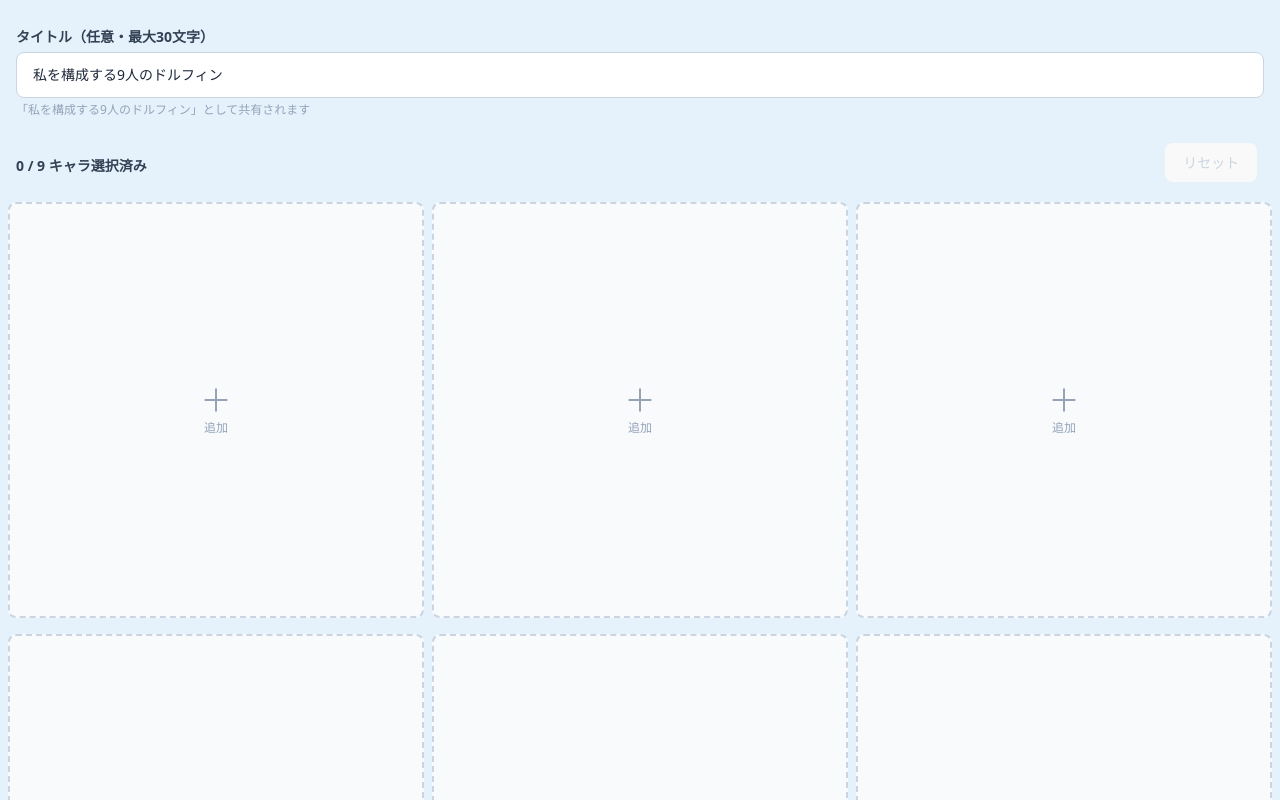
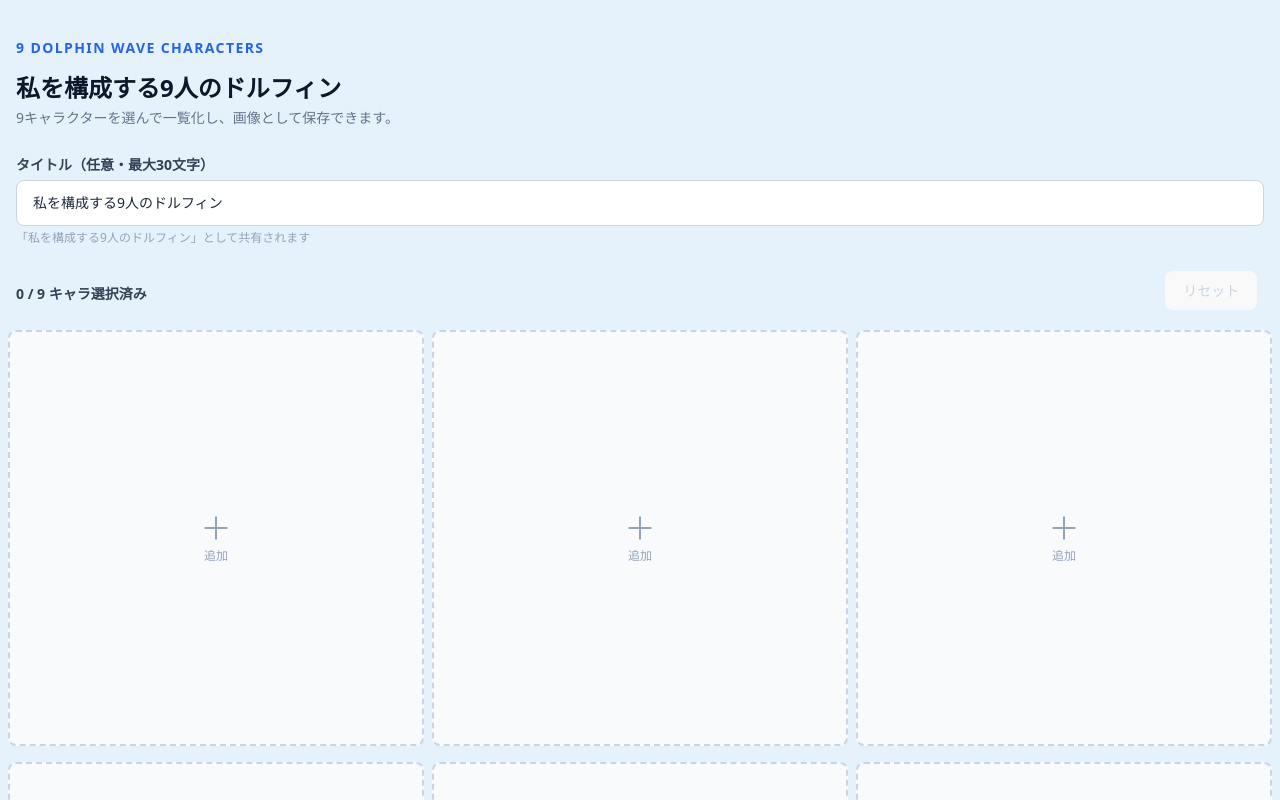
Before and after one commit to maguro-alternative/my-portfolio-site, a Next.js app: page /nine/dolphin in a window 1280 px wide. Shown: the top 800 px of the page. Built offline with nearby package versions, Linux system fonts and the light colour scheme.

Commit message:
feat: add page header section with title and description
Restore the "9 DOLPHIN WAVE CHARACTERS" header, main heading,
and description text above the title input form.

https://claude.ai/code/session_01DcH3ugyCVaYftSQLYe26sz

```diff
--- a/src/app/nine/dolphin/page.tsx
+++ b/src/app/nine/dolphin/page.tsx
@@ -284,6 +284,19 @@ export default function NineDolphin() {
 
   return (
     <div className="mx-auto min-h-screen w-full px-4 py-6">
+      {/* ページヘッダー */}
+      <header className="mb-6">
+        <p className="text-sm font-semibold tracking-widest text-blue-600">
+          9 DOLPHIN WAVE CHARACTERS
+        </p>
+        <h1 className="mt-1 text-2xl font-bold text-slate-900">
+          私を構成する9人のドルフィン
+        </h1>
+        <p className="mt-1 text-sm text-slate-500">
+          9キャラクターを選んで一覧化し、画像として保存できます。
+        </p>
+      </header>
+
       {/* タイトル入力 */}
       <section className="mb-6">
         <label className="block space-y-1">
```
